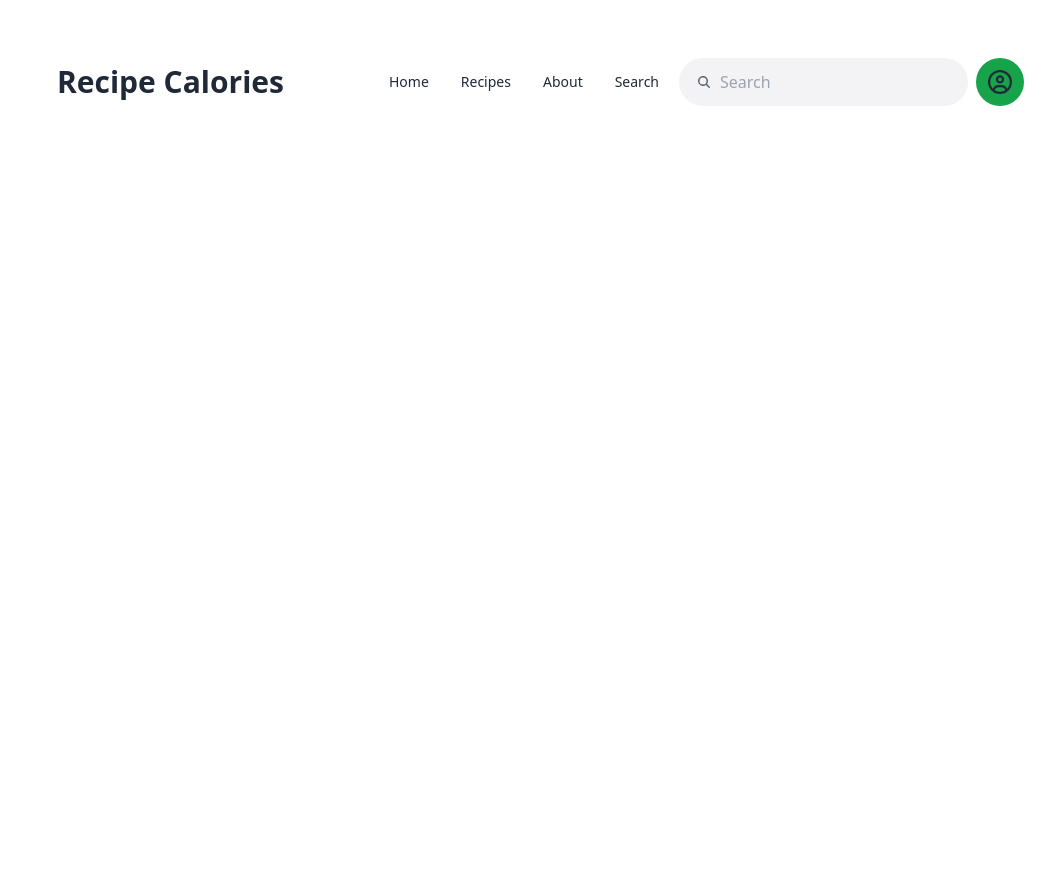
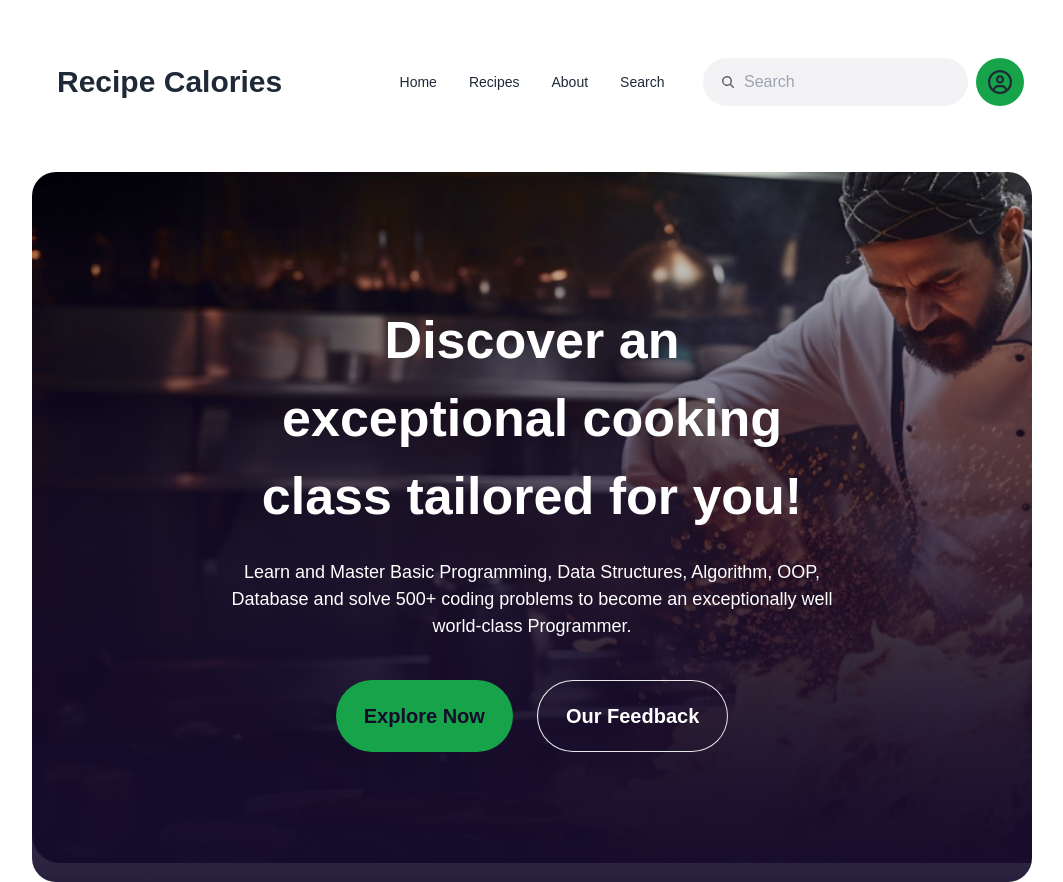
Before and after one commit to Fahim-Prodhan/chef-corner, a React (Vite) app: page / in a window 1280 px wide. Shown: the whole page, without its empty margins (108-1171 px from the left). Before the commit the page ends 800 px from the top, so only its background shows below. Built offline with nearby package versions, Linux system fonts and the light colour scheme.

Commit message:
Header Image Section Complete

```diff
--- a/src/components/header/Header.jsx
+++ b/src/components/header/Header.jsx
@@ -1,22 +1,31 @@
 import React from 'react';
 import PropTypes from 'prop-types';
 import { FaRegCircleUser } from "react-icons/fa6";
+import headerImage from '../../assets/images/Rectangle 1.png'
 
 Header.propTypes = {
 
 };
 
 function Header(props) {
+
+    const headerStyle = {
+        background: `linear-gradient(0deg, rgba(21, 11, 43, 0.90) 0%,
+        rgba(21, 11, 43, 0.00) 100%), url('${headerImage}') lightgray 0px -18.896px / 100% 123.31%
+        no-repeat`,
+        backgroundSize: 'cover'
+     };
+
     return (
         <div className='pt-4 lg:pt-12'>
             <nav>
                 <div className="navbar bg-base-100">
                     <div className="navbar-start">
                         <div className="dropdown">
-                            <div tabindex="0" role="button" className="btn btn-ghost lg:hidden">
-                                <svg xmlns="http://www.w3.org/2000/svg" className="h-5 w-5" fill="none" viewBox="0 0 24 24" stroke="currentColor"><path stroke-linecap="round" stroke-linejoin="round" stroke-width="2" d="M4 6h16M4 12h8m-8 6h16" /></svg>
+                            <div tabIndex="0" role="button" className="btn btn-ghost lg:hidden">
+                                <svg xmlns="http://www.w3.org/2000/svg" className="h-5 w-5" fill="none" viewBox="0 0 24 24" stroke="currentColor"><path strokeLinecap="round" strokeLinejoin="round" strokeWidth="2" d="M4 6h16M4 12h8m-8 6h16" /></svg>
                             </div>
-                            <ul tabindex="0" className="menu menu-sm dropdown-content mt-3 z-[1] p-2 shadow bg-base-100 rounded-box w-52">
+                            <ul tabIndex="0" className="menu menu-sm dropdown-content mt-3 z-[1] p-2 shadow bg-base-100 rounded-box w-52">
                                 <li><a>Home</a></li>
                                 <li><a>Recipes</a></li>
                                 <li><a>About</a></li>
@@ -35,15 +44,28 @@ function Header(props) {
                         </ul>
                     </div>
                     <div className="navbar-end gap-2">
-                        <label class="input rounded-[50px]  bg-[#150b2b0d] items-center gap-2 hidden lg:flex">
-                            <svg xmlns="http://www.w3.org/2000/svg" viewBox="0 0 16 16" fill="currentColor" class="w-4 h-4 opacity-70"><path fill-rule="evenodd" d="M9.965 11.026a5 5 0 1 1 1.06-1.06l2.755 2.754a.75.75 0 1 1-1.06 1.06l-2.755-2.754ZM10.5 7a3.5 3.5 0 1 1-7 0 3.5 3.5 0 0 1 7 0Z" clip-rule="evenodd" /></svg>
-                            <input type="text" class="grow" placeholder="Search" />
+                        <label className="input rounded-[50px]  bg-[#150b2b0d] items-center gap-2 hidden lg:flex">
+                            <svg xmlns="http://www.w3.org/2000/svg" viewBox="0 0 16 16" fill="currentColor" className="w-4 h-4 opacity-70"><path fillRule="evenodd" d="M9.965 11.026a5 5 0 1 1 1.06-1.06l2.755 2.754a.75.75 0 1 1-1.06 1.06l-2.755-2.754ZM10.5 7a3.5 3.5 0 1 1-7 0 3.5 3.5 0 0 1 7 0Z" clipRule="evenodd" /></svg>
+                            <input type="text" className="grow" placeholder="Search" />
 
                         </label>
                         <a className="rounded-full bg-green-600 text-2xl p-3"><FaRegCircleUser /></a>
                     </div>
                 </div>
             </nav>
+
+            {/* Header Start */}
+
+            <div className='mt-14'>
+                <div className='text-center rounded-3xl' style={headerStyle}>
+                    <h1 className=' text-white font-bold pt-[129px] px-[212px] text-[52px]'>Discover an exceptional cooking class tailored for you!</h1>
+                    <p className='px-[194px] text-white text-[18px] pt-6 pb-10'>Learn and Master Basic Programming, Data Structures, Algorithm, OOP, Database and solve 500+ coding problems to become an exceptionally well world-class Programmer.</p>
+                    <div className='flex gap-6 justify-center pb-[130px]'>
+                        <button className='bg-green-600 px-7 py-5 rounded-full text-[#150B2B] text-[20px] font-semibold'>Explore Now</button>
+                        <button className='border border-s-[#fff] px-7 py-5 rounded-full text-white text-[20px] font-semibold'>Our Feedback</button>
+                    </div>
+                </div>
+            </div>
         </div>
     );
 }
--- a/src/index.css
+++ b/src/index.css
@@ -1,8 +1,10 @@
 @tailwind base;
 @tailwind components;
 @tailwind utilities;
+@import url('https://fonts.googleapis.com/css2?family=Lexend:wght@100..900&display=swap');
 
 body{
+  font-family: "Lexend", sans-serif;
   min-height: 100vh;
   padding:0 140px;
 }
```
Also changed, not shown: .eslintrc.cjs, src/assets/images/Rectangle 1.png (added).
